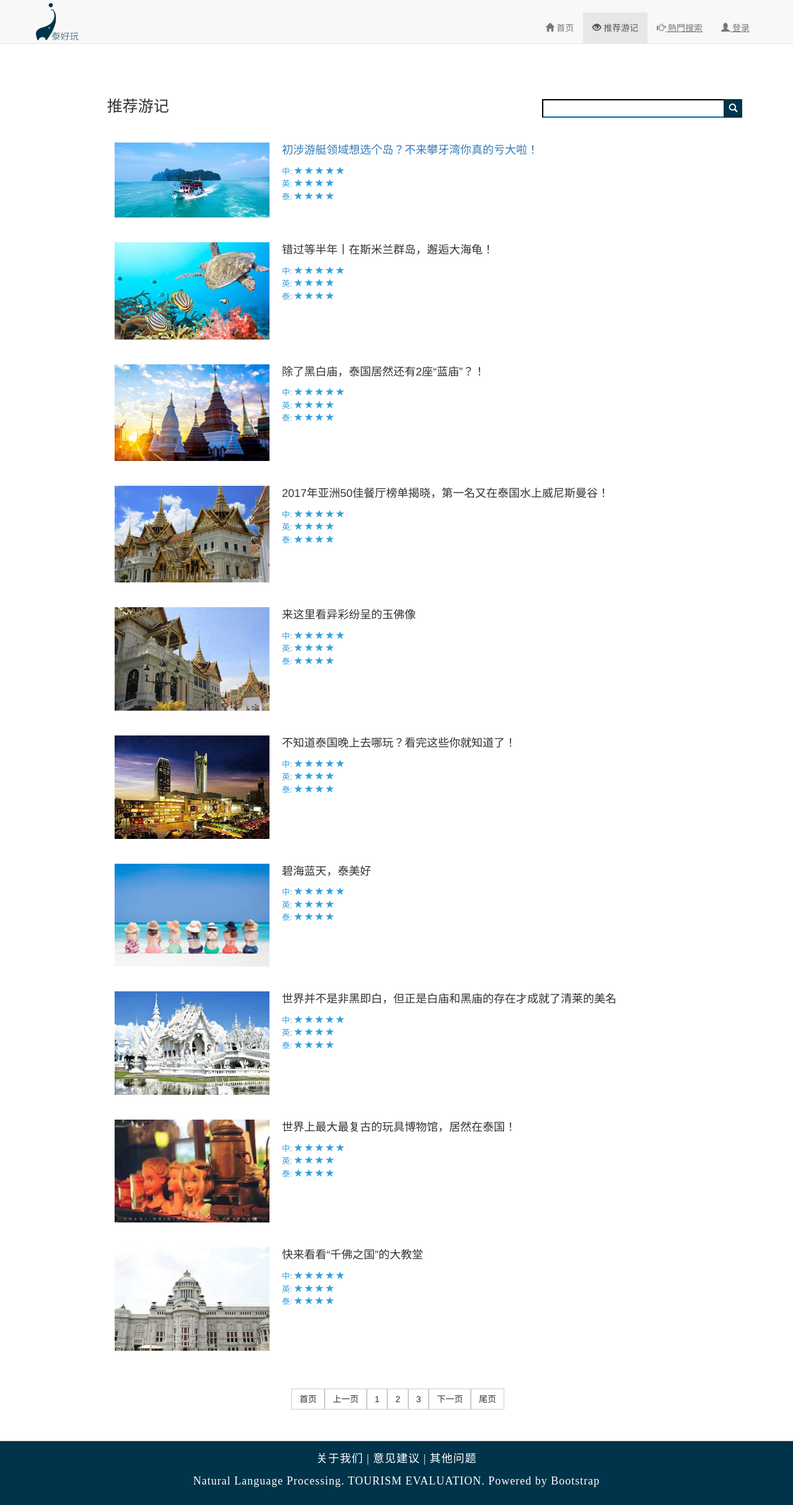
After one commit to RoyGod3/ThaiTravel, a Django app: template Search/templates/Search/sceneList.html in a window 1280 px wide; the page is wider, and only the part inside the window is pictured. The commit adds this page. Shown: that part at 62% size. Run offline with Django 3.2, Linux system fonts and the light colour scheme; the template is opened without the code that fills it, so the values that code supplies are empty; parts of the project's set-up code (start-up, migrations or seed data) failed here and were passed over; some libraries are stand-ins or nearby versions.

Commit message:
search app coding...

```diff
--- a/Search/templates/Search/concretenessCh.html
+++ b/Search/templates/Search/concretenessCh.html
@@ -53,7 +53,8 @@
 
 		<div class="article">
 			<center>
-			<p class="title" >初涉遊艇领域想选个岛？不来攀牙湾你真的亏大啦</p>
+			<!--<p class="title" >初涉遊艇领域想选个岛？不来攀牙湾你真的亏大啦</p>-->
+				<p class="title" >{{result_dict.title}}</p>
 			</center>
 			<!--星级评价图片及图标-->
 			<div class="commentLogo">
--- /dev/null
+++ b/Search/templates/Search/sceneList.html
@@ -0,0 +1,295 @@
+{% load staticfiles %}
+<!DOCTYPE html>
+<html>
+	<head>
+		<meta charset="UTF-8">
+		<title>泰好玩推荐游记</title>
+		<link type="text/css" rel="stylesheet" href="{% static 'css/bootstrap.min.css' %}" />
+		<link type="text/css" rel="stylesheet" href="{% static 'css/Note.css' %}" />
+	</head>
+
+	<body>
+		<!--基本导航条，包含标题和列表-->
+		<nav class="navbar navbar-default navbar-fixed-top">
+			<div class="container">
+				<div class="navbar-header">
+					<a class="navbar-brand" style="padding-top: 5px;"><img  src="{% static 'img/logo.png' %}" style="height: 100px;"></a>
+				</div>
+				<div class="collapse navbar-collapse" id="navbar_collapse">
+					<ul class="nav navbar-nav navbar-right" style="min-height: 50px;">
+						<li >
+							<a href="../search/home"><i class="glyphicon glyphicon-home"></i> 首页</a>
+						</li>
+						<li class="active">
+							<a href="#" ><i class="glyphicon glyphicon-eye-open"></i> 推荐游记</a>
+						</li>
+						<li class="linkColor">
+							<a href="hotSearch.html"><i class="glyphicon glyphicon-hand-right"></i> 熱門搜索</a>
+						</li>
+						<li class="linkColor">
+							<a href="#"><i class="glyphicon glyphicon-user"></i> 登录</a>
+						</li>
+					</ul>
+				</div>
+			</div>
+		</nav>
+
+		<div class="title">
+			<div class="hotArticles" >
+				<!--<button  class="rectangle"></button>-->
+				<span style=" font-size:25px ;">推荐游记</span>
+				<input type="text" class="input_text" />
+				<button  class="search">
+				<i class="glyphicon glyphicon-search" style="color: #FFFFFF;"></i>
+				</button>
+			</div>
+		</div>
+
+
+		<div class="pictures">
+			<div class="pic">
+				<img class="picAdd" src="{% static 'img/panyawanMid1.png' %}"/>
+				<div class="word">
+					<a href="concretenessCh.html"><p style="font-size: 18px;"> 初涉游艇领域想选个岛？不来攀牙湾你真的亏大啦！</p></a>
+					<span >中:</span>
+					<span class="glyphicon glyphicon-star"></span>
+					<span class="glyphicon glyphicon-star"></span>
+					<span class="glyphicon glyphicon-star"></span>
+					<span class="glyphicon glyphicon-star"></span>
+					<span class="glyphicon glyphicon-star"></span></br>
+					<span >英:</span>
+					<span class="glyphicon glyphicon-star"></span>
+					<span class="glyphicon glyphicon-star"></span>
+					<span class="glyphicon glyphicon-star"></span>
+					<span class="glyphicon glyphicon-star"></span></br>
+					<span >泰:</span>
+					<span class="glyphicon glyphicon-star"></span>
+					<span class="glyphicon glyphicon-star"></span>
+					<span class="glyphicon glyphicon-star"></span>
+					<span class="glyphicon glyphicon-star"></span>
+				</div>
+			</div>
+			<div class="pic">
+				<img class="picAdd" src="{% static 'img/turtle.jpg' %}"/>
+				<div class="word">
+					<p style="font-size: 18px;"> 错过等半年丨在斯米兰群岛，邂逅大海龟！</p>
+					<span >中:</span>
+					<span class="glyphicon glyphicon-star"></span>
+					<span class="glyphicon glyphicon-star"></span>
+					<span class="glyphicon glyphicon-star"></span>
+					<span class="glyphicon glyphicon-star"></span>
+					<span class="glyphicon glyphicon-star"></span></br>
+					<span >英:</span>
+					<span class="glyphicon glyphicon-star"></span>
+					<span class="glyphicon glyphicon-star"></span>
+					<span class="glyphicon glyphicon-star"></span>
+					<span class="glyphicon glyphicon-star"></span></br>
+					<span >泰:</span>
+					<span class="glyphicon glyphicon-star"></span>
+					<span class="glyphicon glyphicon-star"></span>
+					<span class="glyphicon glyphicon-star"></span>
+					<span class="glyphicon glyphicon-star"></span>
+				</div>
+			</div>
+			<div class="pic">
+				<img class="picAdd" src="{% static 'img/lanmiao.jpg' %}"/>
+				<div class="word">
+					<p style="font-size: 18px;"> 除了黑白庙，泰国居然还有2座“蓝庙”？！</p>
+					<span >中:</span>
+					<span class="glyphicon glyphicon-star"></span>
+					<span class="glyphicon glyphicon-star"></span>
+					<span class="glyphicon glyphicon-star"></span>
+					<span class="glyphicon glyphicon-star"></span>
+					<span class="glyphicon glyphicon-star"></span></br>
+					<span >英:</span>
+					<span class="glyphicon glyphicon-star"></span>
+					<span class="glyphicon glyphicon-star"></span>
+					<span class="glyphicon glyphicon-star"></span>
+					<span class="glyphicon glyphicon-star"></span></br>
+					<span >泰:</span>
+					<span class="glyphicon glyphicon-star"></span>
+					<span class="glyphicon glyphicon-star"></span>
+					<span class="glyphicon glyphicon-star"></span>
+					<span class="glyphicon glyphicon-star"></span>
+				</div>
+			</div>
+			<div class="pic">
+				<img class="picAdd" src="{% static 'img/mangu.jpg' %}"/>
+				<div class="word">
+					<p style="font-size: 18px;">2017年亚洲50佳餐厅榜单揭晓，第一名又在泰国水上威尼斯曼谷！</p>
+					<span >中:</span>
+					<span class="glyphicon glyphicon-star"></span>
+					<span class="glyphicon glyphicon-star"></span>
+					<span class="glyphicon glyphicon-star"></span>
+					<span class="glyphicon glyphicon-star"></span>
+					<span class="glyphicon glyphicon-star"></span></br>
+					<span >英:</span>
+					<span class="glyphicon glyphicon-star"></span>
+					<span class="glyphicon glyphicon-star"></span>
+					<span class="glyphicon glyphicon-star"></span>
+					<span class="glyphicon glyphicon-star"></span></br>
+					<span >泰:</span>
+					<span class="glyphicon glyphicon-star"></span>
+					<span class="glyphicon glyphicon-star"></span>
+					<span class="glyphicon glyphicon-star"></span>
+					<span class="glyphicon glyphicon-star"></span>
+				</div>
+			</div>
+			<div class="pic">
+				<img class="picAdd" src="{% static 'img/yufoshi.jpg' %}"/>
+				<div class="word">
+					<p style="font-size: 18px;"> 来这里看异彩纷呈的玉佛像</p>
+					<span >中:</span>
+					<span class="glyphicon glyphicon-star"></span>
+					<span class="glyphicon glyphicon-star"></span>
+					<span class="glyphicon glyphicon-star"></span>
+					<span class="glyphicon glyphicon-star"></span>
+					<span class="glyphicon glyphicon-star"></span></br>
+					<span >英:</span>
+					<span class="glyphicon glyphicon-star"></span>
+					<span class="glyphicon glyphicon-star"></span>
+					<span class="glyphicon glyphicon-star"></span>
+					<span class="glyphicon glyphicon-star"></span></br>
+					<span >泰:</span>
+					<span class="glyphicon glyphicon-star"></span>
+					<span class="glyphicon glyphicon-star"></span>
+					<span class="glyphicon glyphicon-star"></span>
+					<span class="glyphicon glyphicon-star"></span>
+				</div>
+			</div>
+			<div class="pic">
+				<img class="picAdd" src="{% static 'img/suoluoguangchang.jpg' %}"/>
+				<div class="word">
+					<p style="font-size: 18px;"> 不知道泰国晚上去哪玩？看完这些你就知道了！</p>
+					<span >中:</span>
+					<span class="glyphicon glyphicon-star"></span>
+					<span class="glyphicon glyphicon-star"></span>
+					<span class="glyphicon glyphicon-star"></span>
+					<span class="glyphicon glyphicon-star"></span>
+					<span class="glyphicon glyphicon-star"></span></br>
+					<span >英:</span>
+					<span class="glyphicon glyphicon-star"></span>
+					<span class="glyphicon glyphicon-star"></span>
+					<span class="glyphicon glyphicon-star"></span>
+					<span class="glyphicon glyphicon-star"></span></br>
+					<span >泰:</span>
+					<span class="glyphicon glyphicon-star"></span>
+					<span class="glyphicon glyphicon-star"></span>
+					<span class="glyphicon glyphicon-star"></span>
+					<span class="glyphicon glyphicon-star"></span>
+				</div>
+			</div>
+			<div class="pic">
+				<img class="picAdd" src="{% static 'img/huangdidao.jpg' %}"/>
+				<div class="word">
+					<p style="font-size: 18px;"> 碧海蓝天，泰美好</p>
+					<span >中:</span>
+					<span class="glyphicon glyphicon-star"></span>
+					<span class="glyphicon glyphicon-star"></span>
+					<span class="glyphicon glyphicon-star"></span>
+					<span class="glyphicon glyphicon-star"></span>
+					<span class="glyphicon glyphicon-star"></span></br>
+					<span >英:</span>
+					<span class="glyphicon glyphicon-star"></span>
+					<span class="glyphicon glyphicon-star"></span>
+					<span class="glyphicon glyphicon-star"></span>
+					<span class="glyphicon glyphicon-star"></span></br>
+					<span >泰:</span>
+					<span class="glyphicon glyphicon-star"></span>
+					<span class="glyphicon glyphicon-star"></span>
+					<span class="glyphicon glyphicon-star"></span>
+					<span class="glyphicon glyphicon-star"></span>
+				</div>
+			</div>
+			<div class="pic">
+				<img class="picAdd" src="{% static 'img/qinglaiheibaimiao.jpg' %}"/>
+				<div class="word">
+					<p style="font-size: 18px;"> 世界并不是非黑即白，但正是白庙和黑庙的存在才成就了清莱的美名</p>
+					<span >中:</span>
+					<span class="glyphicon glyphicon-star"></span>
+					<span class="glyphicon glyphicon-star"></span>
+					<span class="glyphicon glyphicon-star"></span>
+					<span class="glyphicon glyphicon-star"></span>
+					<span class="glyphicon glyphicon-star"></span></br>
+					<span >英:</span>
+					<span class="glyphicon glyphicon-star"></span>
+					<span class="glyphicon glyphicon-star"></span>
+					<span class="glyphicon glyphicon-star"></span>
+					<span class="glyphicon glyphicon-star"></span></br>
+					<span >泰:</span>
+					<span class="glyphicon glyphicon-star"></span>
+					<span class="glyphicon glyphicon-star"></span>
+					<span class="glyphicon glyphicon-star"></span>
+					<span class="glyphicon glyphicon-star"></span>
+				</div>
+			</div>
+			<div class="pic">
+				<img class="picAdd" src="{% static 'img/museum.jpeg' %}"/>
+				<div class="word">
+					<p style="font-size: 18px;"> 世界上最大最复古的玩具博物馆，居然在泰国！</p>
+					<span >中:</span>
+					<span class="glyphicon glyphicon-star"></span>
+					<span class="glyphicon glyphicon-star"></span>
+					<span class="glyphicon glyphicon-star"></span>
+					<span class="glyphicon glyphicon-star"></span>
+					<span class="glyphicon glyphicon-star"></span></br>
+					<span >英:</span>
+					<span class="glyphicon glyphicon-star"></span>
+					<span class="glyphicon glyphicon-star"></span>
+					<span class="glyphicon glyphicon-star"></span>
+					<span class="glyphicon glyphicon-star"></span></br>
+					<span >泰:</span>
+					<span class="glyphicon glyphicon-star"></span>
+					<span class="glyphicon glyphicon-star"></span>
+					<span class="glyphicon glyphicon-star"></span>
+					<span class="glyphicon glyphicon-star"></span>
+				</div>
+			</div>
+			<div class="pic">
+				<img class="picAdd" src="{% static 'img/church.jpg' %}"/>
+				<div class="word">
+					<p style="font-size: 18px;"> 快来看看“千佛之国”的大教堂</p>
+					<span >中:</span>
+					<span class="glyphicon glyphicon-star"></span>
+					<span class="glyphicon glyphicon-star"></span>
+					<span class="glyphicon glyphicon-star"></span>
+					<span class="glyphicon glyphicon-star"></span>
+					<span class="glyphicon glyphicon-star"></span></br>
+					<span >英:</span>
+					<span class="glyphicon glyphicon-star"></span>
+					<span class="glyphicon glyphicon-star"></span>
+					<span class="glyphicon glyphicon-star"></span>
+					<span class="glyphicon glyphicon-star"></span></br>
+					<span >泰:</span>
+					<span class="glyphicon glyphicon-star"></span>
+					<span class="glyphicon glyphicon-star"></span>
+					<span class="glyphicon glyphicon-star"></span>
+					<span class="glyphicon glyphicon-star"></span>
+				</div>
+			</div>
+
+		</div>
+
+		<!--换页按钮-->
+		<div class="huanye">
+			<center>
+				<button class="btn btn-default">首页</button>
+				<button class="btn btn-default">上一页</button>
+				<button class="btn btn-default">1</button>
+				<button class="btn btn-default">2</button>
+				<button class="btn btn-default">3</button>
+				<button class="btn btn-default">下一页</button>
+				<button class="btn btn-default">尾页</button>
+			</center>
+		</div>
+
+		<!--底部-->
+		<footer id="footer">
+			<div class="container">
+				<p class="footer-p">关于我们 | 意见建议 | 其他问题</p>
+				<p>Natural Language Processing. <span class="footer-logo">TOURISM EVALUATION</span>. <span class="text-nowrap">Powered by Bootstrap</span></p>
+			</div>
+		</footer>
+
+	</body>
+</html>
```
Also changed, not shown: Search/dbhelper.py (added, +29 -0 lines), Search/views.py (+9 -2 lines).
